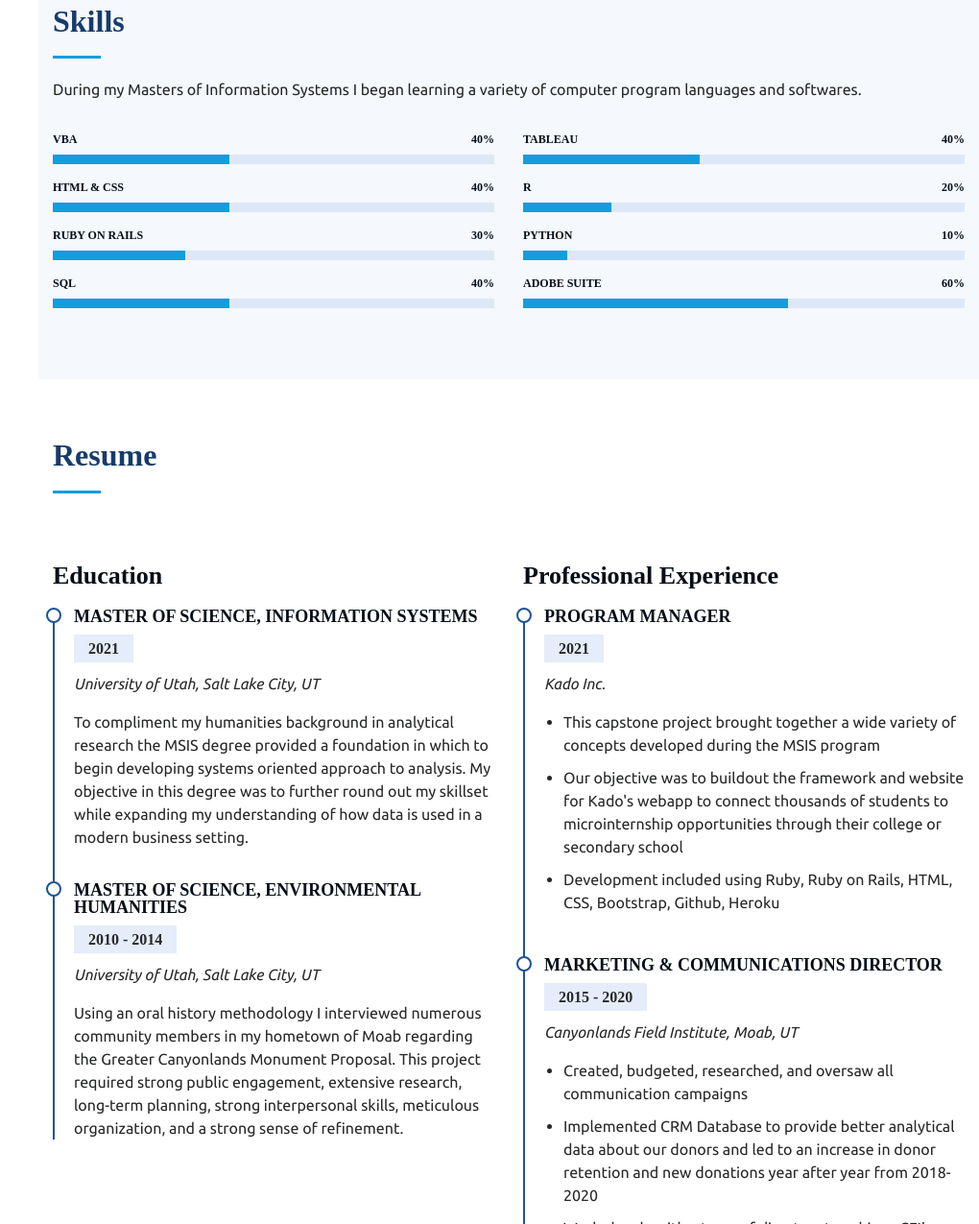
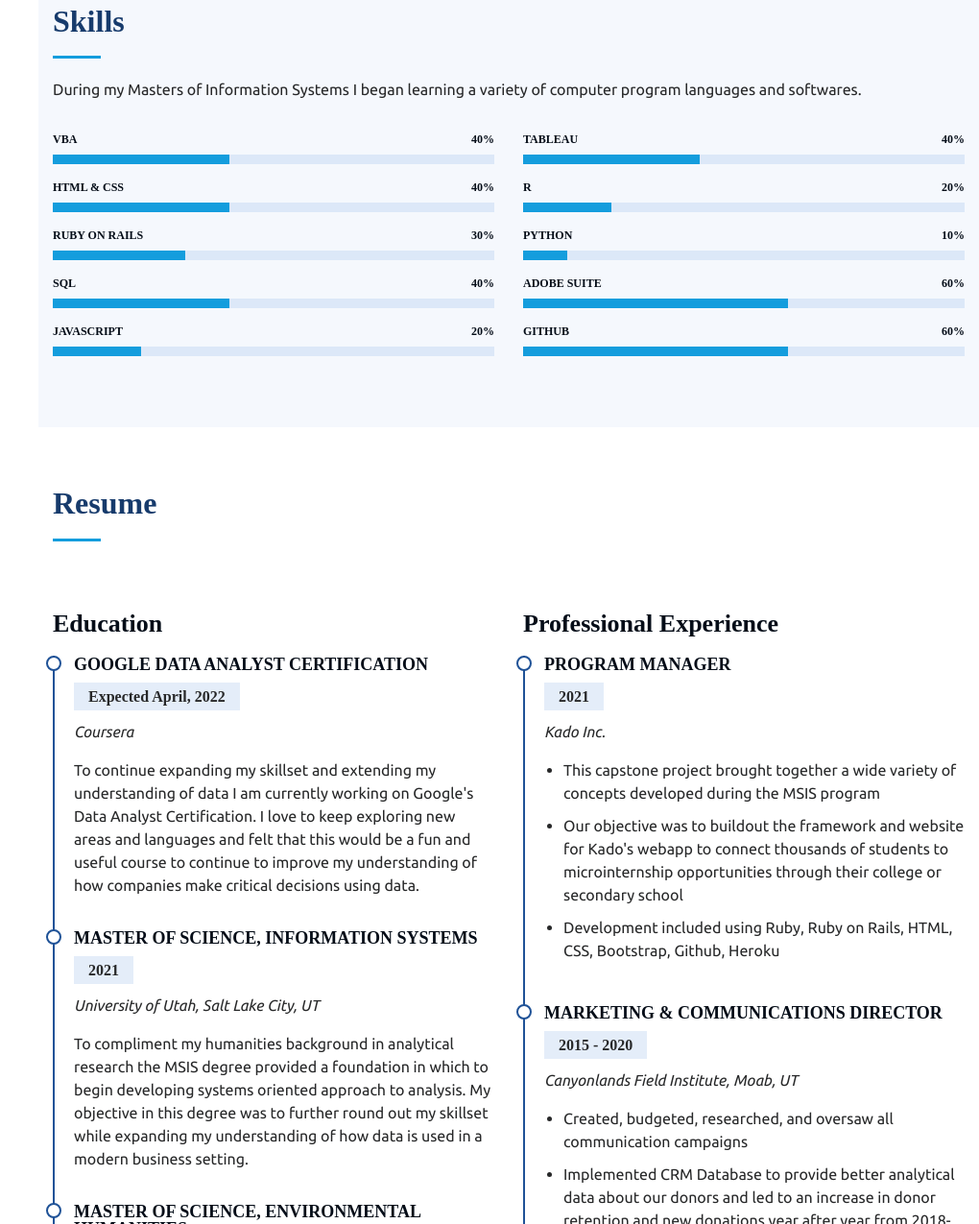
Before and after one commit to resford/my-resume, a plain HTML site: page index.html in a window 1280 px wide. Shown: the part 1380-2655 px from the top of the page at 96% size, without its empty margins (260-1280 px from the left). Drawn offline with Linux system fonts and the light colour scheme; a web font is replaced by a local one.

Commit message:
update resume

```diff
--- a/index.html
+++ b/index.html
@@ -46,8 +46,9 @@
           <!-- <a href="#" class="twitter"><i class="bx bxl-twitter"></i></a>
           <a href="#" class="facebook"><i class="bx bxl-facebook"></i></a>
           <a href="#" class="instagram"><i class="bx bxl-instagram"></i></a> -->
+          <a href="https://www.linkedin.com/in/resford-rouzer-55507b87/" class="linkedin"><i class="bx bxl-linkedin"></i></a>
           <a href="https://github.com/resford" class="github"><i class="bx bxl-github"></i></a>
-          <a href="https://www.linkedin.com/in/resford-rouzer-55507b87/" class="linkedin"><i class="bx bxl-linkedin"></i></a>
+
         </div>
       </div>
 
@@ -71,7 +72,7 @@
   <section id="hero" class="d-flex flex-column justify-content-center align-items-center">
     <div class="hero-container" data-aos="fade-in">
       <h1>Resford Rouzer</h1>
-      <p><span class="typed" data-typed-items="Data Analyst, Rafter, Designer, Photographer, Developer, "></span></p>
+      <p><span class="typed" data-typed-items="Developer, Data Analyst, Rafter, Designer, Photographer"></span></p>
     </div>
   </section><!-- End Hero -->
 
@@ -208,6 +209,13 @@
               </div>
             </div>
 
+            <div class="progress">
+              <span class="skill">JavaScript <i class="val">20%</i></span>
+              <div class="progress-bar-wrap">
+                <div class="progress-bar" role="progressbar" aria-valuenow="20" aria-valuemin="0" aria-valuemax="100"></div>
+              </div>
+            </div>
+
           </div>
 
           <div class="col-lg-6" data-aos="fade-up" data-aos-delay="100">
@@ -240,6 +248,13 @@
               </div>
             </div>
 
+            <div class="progress">
+              <span class="skill">GitHub <i class="val">60%</i></span>
+              <div class="progress-bar-wrap">
+                <div class="progress-bar" role="progressbar" aria-valuenow="60" aria-valuemin="0" aria-valuemax="100"></div>
+              </div>
+            </div>
+
           </div>
 
         </div>
@@ -260,6 +275,15 @@
 
 
             <h3 class="resume-title">Education</h3>
+            <div class="resume-item">
+              <h4>Google Data Analyst Certification</h4>
+              <h5>Expected April, 2022</h5>
+              <p><em>Coursera</em></p>
+              <p>To continue expanding my skillset and extending my understanding of data I am currently working on Google's Data Analyst
+                Certification. I love to keep exploring new areas and languages and felt that this would be a fun and useful course to continue
+                to improve my understanding of how companies make critical decisions using data.
+              </p>
+            </div>
             <div class="resume-item">
               <h4>Master of Science, Information Systems</h4>
               <h5>2021</h5>
```
